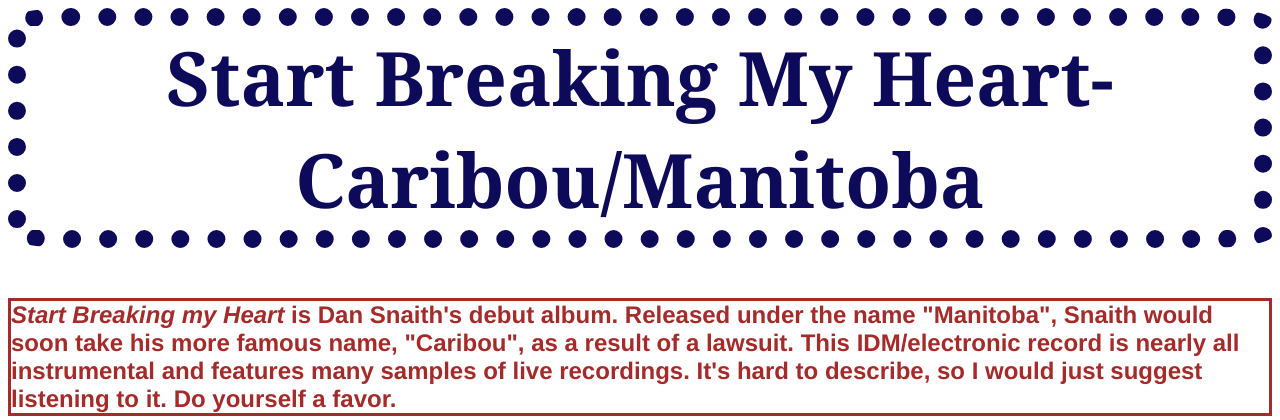
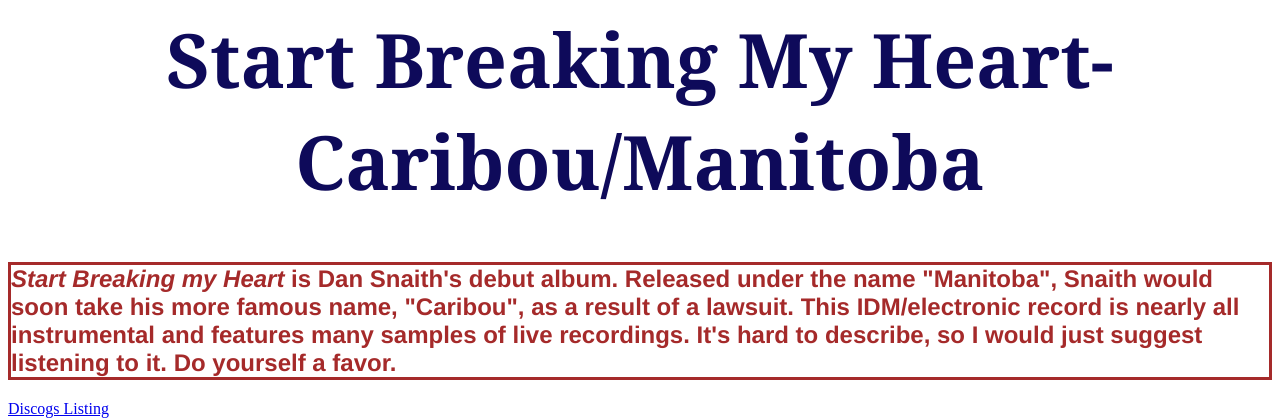
Before and after one commit to wakajawaka/wakajawaka.github.io, a plain HTML site: page index.html in a window 1280 px wide. Shown: the top 420 px of the page. Drawn offline with Linux system fonts and the light colour scheme.

Commit message:
Update index.css

```diff
--- a/index.css
+++ b/index.css
@@ -1,12 +1,12 @@
 
 h1 {
     color: rgb(14, 10, 90);
-    border: dotted 18px;
+
     text-align: center;
     font-size: 75px;
     font-family: Georgia, 'Times New Roman', Times, serif;
     margin-top: 0%;
-    border-radius: 5%;
+
 }
 
 .body {
```
